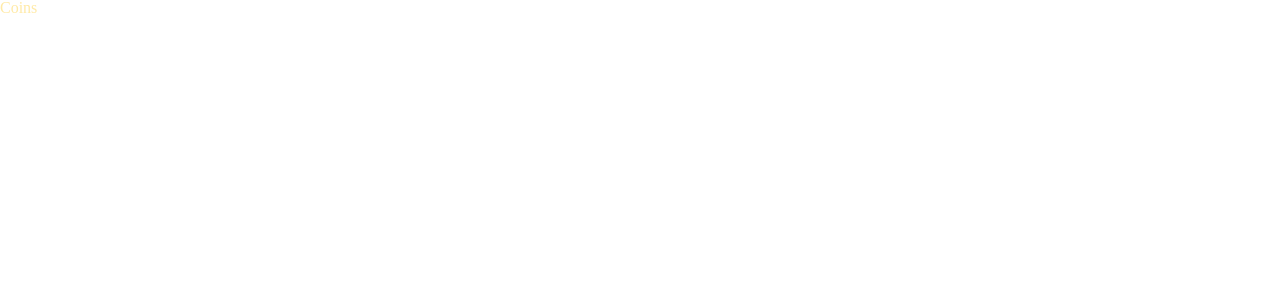
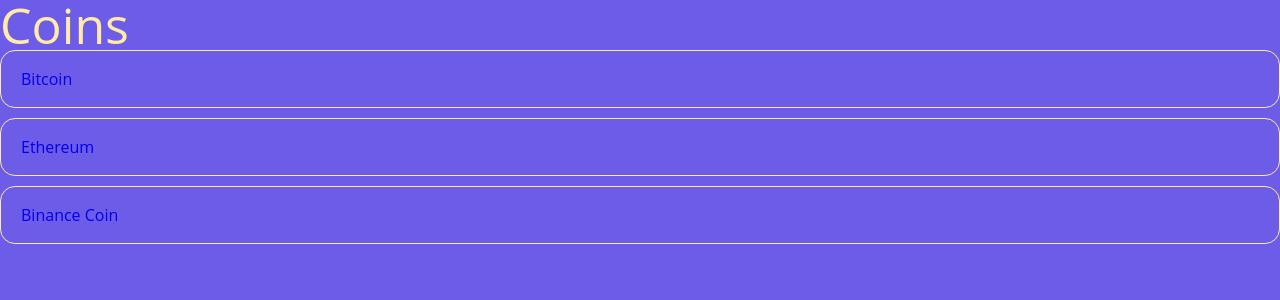
Before and after one commit to hansol89j/react-cointracker-practice, a React (Create React App) app: page / in a window 1280 px wide. Shown: the top 300 px of the page. Built offline with nearby package versions, Linux system fonts and the light colour scheme.

Commit message:
Added style in coin page

```diff
--- a/src/App.css
+++ /dev/null
@@ -1,38 +0,0 @@
-.App {
-  text-align: center;
-}
-
-.App-logo {
-  height: 40vmin;
-  pointer-events: none;
-}
-
-@media (prefers-reduced-motion: no-preference) {
-  .App-logo {
-    animation: App-logo-spin infinite 20s linear;
-  }
-}
-
-.App-header {
-  background-color: #282c34;
-  min-height: 100vh;
-  display: flex;
-  flex-direction: column;
-  align-items: center;
-  justify-content: center;
-  font-size: calc(10px + 2vmin);
-  color: white;
-}
-
-.App-link {
-  color: #61dafb;
-}
-
-@keyframes App-logo-spin {
-  from {
-    transform: rotate(0deg);
-  }
-  to {
-    transform: rotate(360deg);
-  }
-}
--- a/src/Router.tsx
+++ b/src/Router.tsx
@@ -1,4 +1,4 @@
-import { BrowserRouter, Switch, Route } from "react-router-dom";
+import { BrowserRouter, Routes, Route } from "react-router-dom";
 import Coin from './routes/Coin';
 import Coins from './routes/Coins';
 
@@ -6,10 +6,10 @@
 function Router(){
   return(
     <BrowserRouter>
-      <Switch>
-        <Route path="/"><Coins/></Route>
-        <Route path="/:coinId"><Coin/></Route>
-      </Switch>
+      <Routes>
+        <Route path="/" element={<Coins />} />
+        <Route path="/coin/:coinId" element={<Coin />} />
+      </Routes>
     </BrowserRouter>
   );
 }
--- a/src/components/GlobalStyle.tsx
+++ b/src/components/GlobalStyle.tsx
@@ -1,6 +1,7 @@
 import { createGlobalStyle } from "styled-components";
 //Reset.css component
 const GlobalStyle  = createGlobalStyle`
+  @import url('https://fonts.googleapis.com/css2?family=Open+Sans&display=swap');
   html, body, div, span, applet, object, iframe,
   h1, h2, h3, h4, h5, h6, p, blockquote, pre,
   a, abbr, acronym, address, big, cite, code,
@@ -48,6 +49,18 @@
   border-collapse: collapse;
   border-spacing: 0;
   }
+  //기본 reset.css에서 추가
+  * {
+    box-sizing: border-box;
+  }
+  body {
+    font-family: 'Open Sans', sans-serif;
+    background-color: ${(props) => props.theme.bgColor};
+    color: ${(props) => props.theme.textColor};
+  }
+  a {
+    text-decoration: none;
+  }
 `;
 
 export default GlobalStyle;
--- a/src/routes/Coin.tsx
+++ b/src/routes/Coin.tsx
@@ -1,14 +1,8 @@
-import styled from 'styled-components';
-import {useParams} from 'react-router';
+import { useParams } from "react-router";
 
-interface RouteParams {
-  coinId: string,
-}
-
-function Coin(){
-  const {coinId} = useParams<RouteParams>();
-
-  return(
+function Coin() {
+  const { coinId } = useParams();
+  return (
     <h1>Coin: {coinId}</h1>
   );
 }
--- a/src/routes/Coins.tsx
+++ b/src/routes/Coins.tsx
@@ -1,12 +1,77 @@
 import styled from 'styled-components';
+import {Link} from 'react-router-dom';
 
+const Container = styled.div``;
+
+const Header = styled.div``;
+
+const CoinsList = styled.ul``;
+const Coin = styled.li`
+  color: ${props => props.theme.textColor};
+  padding: 20px;
+  border: 1px solid ${props => props.theme.textColor};
+  border-radius: 15px;
+  margin-bottom: 10px;
+  a {
+    display: block;
+  }
+  &:hover {
+    color: ${props => props.theme.accentColor};
+    font-weight: bold;
+    border-bottom: 5px solid ${props => props.theme.accentColor};
+  }
+`;
 const Title = styled.h1`
-  color: ${(props) => props.theme.textColor}
+  color: ${props => props.theme.textColor};
+  font-size: 50px;
 `;
+//coin top3 api 호출
+const coins = [
+  {
+    "id": "btc-bitcoin",
+    "name": "Bitcoin",
+    "symbol": "BTC",
+    "rank": 1,
+    "is_new": false,
+    "is_active": true,
+    "type": "coin"
+  },
+  {
+    "id": "eth-ethereum",
+    "name": "Ethereum",
+    "symbol": "ETH",
+    "rank": 2,
+    "is_new": false,
+    "is_active": true,
+    "type": "coin"
+  },
+  {
+    "id": "bnb-binance-coin",
+    "name": "Binance Coin",
+    "symbol": "BNB",
+    "rank": 3,
+    "is_new": false,
+    "is_active": true,
+    "type": "coin"
+  },
+]
 
 function Coins(){
   return(
-    <Title>Coins</Title>
+    <Container>
+      <Header>
+        <Title>Coins</Title>
+      </Header>
+      <CoinsList>
+        {coins.map((coin) => (
+          <Coin key={coin.id}>
+            <Link to={`./coin/${coin.id}`}>
+              {coin.name}
+            </Link>
+          </Coin>
+        ))}
+      </CoinsList>
+    </Container>
   );
 }
 
--- a/src/theme.tsx
+++ b/src/theme.tsx
@@ -1,8 +1,4 @@
-interface DefaultTheme{
-  bgColor: string,
-  textColor: string,
-  accentColor: string,
-}
+import {DefaultTheme} from 'styled-components';
 
 export const theme: DefaultTheme = {
   bgColor: "#6c5ce7",
```
Also changed, not shown: src/styled.d.tsx (+10 -0 lines), 1 other file (tests, documents, lock files or other folders).
